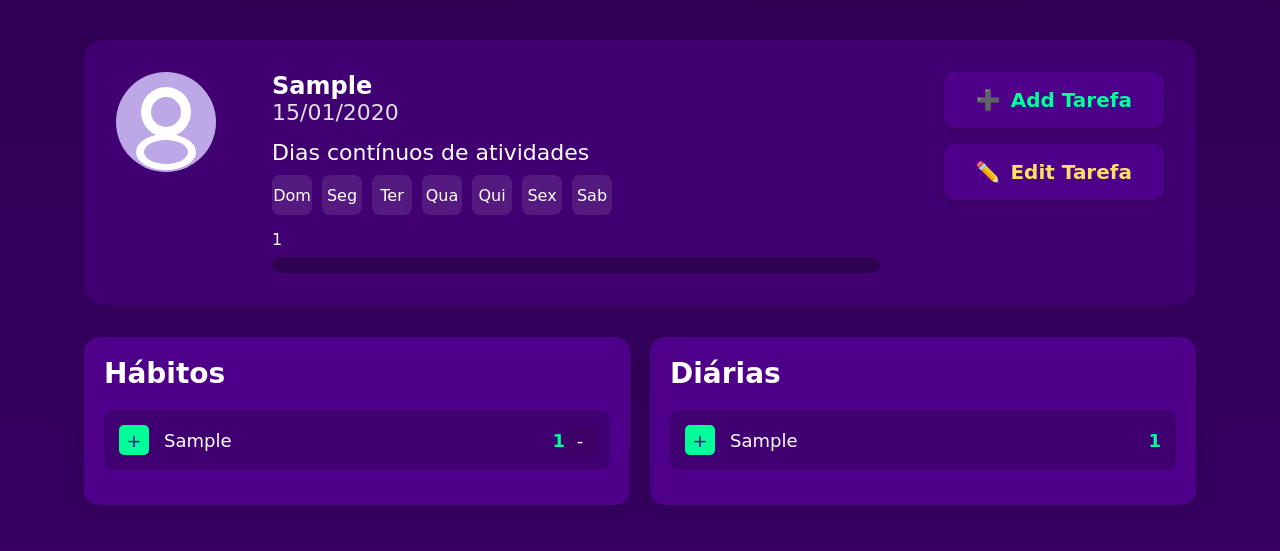
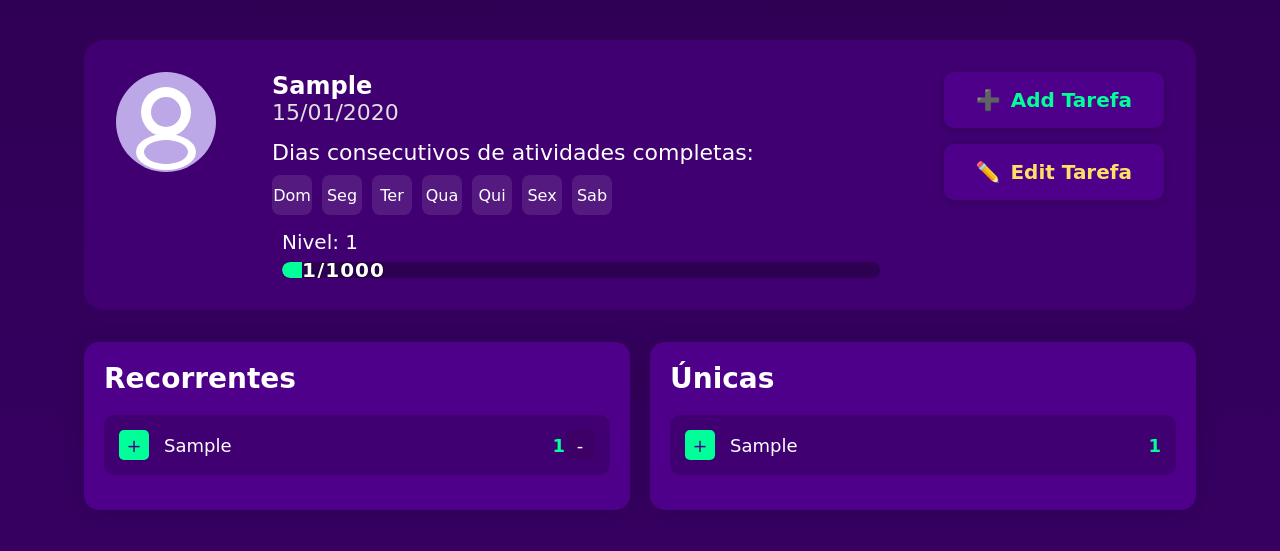
Before and after one commit to lucasminozzo/PI1-GamefyME, a Django app: template gamefyme/usuarios/templates/main.html in a window 1280 px wide. Shown: the part 88-639 px from the top of the page. Run offline with Django 5.2, Linux system fonts and the light colour scheme; the template is opened without the code that fills it: values that come from a table or form of the project are taken from there, others are empty; tables that the repository leaves empty hold one stand-in row (values such as "Sample post"); some web fonts are replaced.

Commit message:
Alterações em algumas questões estéticas da página main.

```diff
--- a/gamefyme/gamefyme/settings.py
+++ b/gamefyme/gamefyme/settings.py
@@ -124,7 +124,7 @@ import os
 STATIC_URL = '/static/'
 
 STATICFILES_DIRS = [
-    BASE_DIR / "static",
+    BASE_DIR / "core/templates/core",
 ]
 
 # Default primary key field type
--- a/gamefyme/usuarios/static/css/main.css
+++ b/gamefyme/usuarios/static/css/main.css
@@ -188,6 +188,12 @@ a {
     background: #00ff99;
     border-radius: 8px 0 0 8px;
     transition: width 0.4s;
+    font-weight: bold;
+    padding-left: 20px;
+    text-shadow: 0 0 2px #000;
+    text-align: left;
+    line-height: 1pc;
+    letter-spacing: 1px;
 }
 
 .action-buttons {
@@ -283,6 +289,10 @@ a {
     color: var(--verde-xp);
     font-size: 18px;
 }
+.level{
+    font-size: 20px;
+    margin-left: 10px;
+}
 
 @media (max-width: 1100px) {
     .main-container {
@@ -315,4 +325,5 @@ a {
         align-items: center;
         justify-content: center;
     }
+
 }
--- a/gamefyme/usuarios/templates/main.html
+++ b/gamefyme/usuarios/templates/main.html
@@ -43,7 +43,7 @@
                 <h2 class="nmusuario">{{ usuario.nmusuario }}</h2>
                 <p class="user-date">{{ usuario.dtnascimento|date:"d/m/Y" }}</p>
                 <div class="streak-container">
-                    <div class="streak-title">Dias contínuos de atividades</div>
+                    <div class="streak-title">Dias consecutivos de atividades completas:</div>
                     <div class="weekdays">
                         <div class="weekday" id="dom">Dom</div>
                         <div class="weekday" id="seg">Seg</div>
@@ -54,9 +54,9 @@
                         <div class="weekday" id="sab">Sab</div>
                     </div>
                     <div class="level">
-                        <span class="level-number">{{ usuario.nivelusuario }}</span>
+                        <span class="level-number">Nivel: {{ usuario.nivelusuario }}</span>
                         <div class="progress-bar">
-                            <div class="progress-fill" style="width: {% widthratio usuario.expusuario 1000 100 %}%"></div>
+                            <div class="progress-fill" style="width: {% widthratio usuario.expusuario 1000 100 %}%"><span>{{usuario.expusuario}}</span><span>/1000</span></div>
                         </div>
                     </div>
                 </div>
@@ -73,7 +73,7 @@
 
         <div class="tasks-container">
             <div class="task-section habits-section">
-                <h3 class="section-title">Hábitos</h3>
+                <h3 class="section-title">Recorrentes</h3>
                 <div class="tasks-list habits-list">
                     {% for atividade in atividades %}
 
@@ -89,7 +89,7 @@
             </div>
 
             <div class="task-section dailies-section">
-                <h3 class="section-title">Diárias</h3>
+                <h3 class="section-title">Únicas</h3>
                 <div class="tasks-list dailies-list">
 
                 {% for atividade in atividades %}
```
